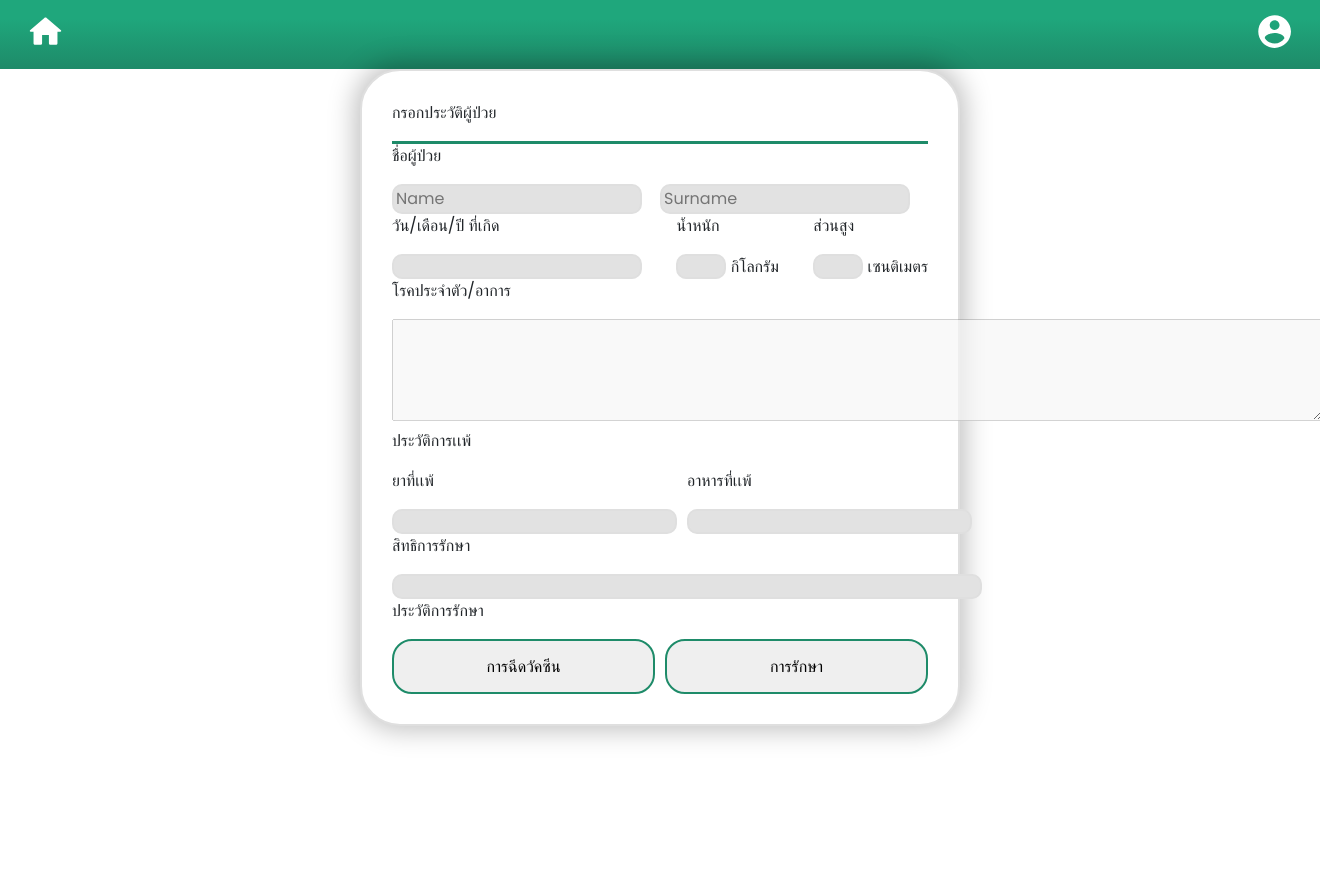
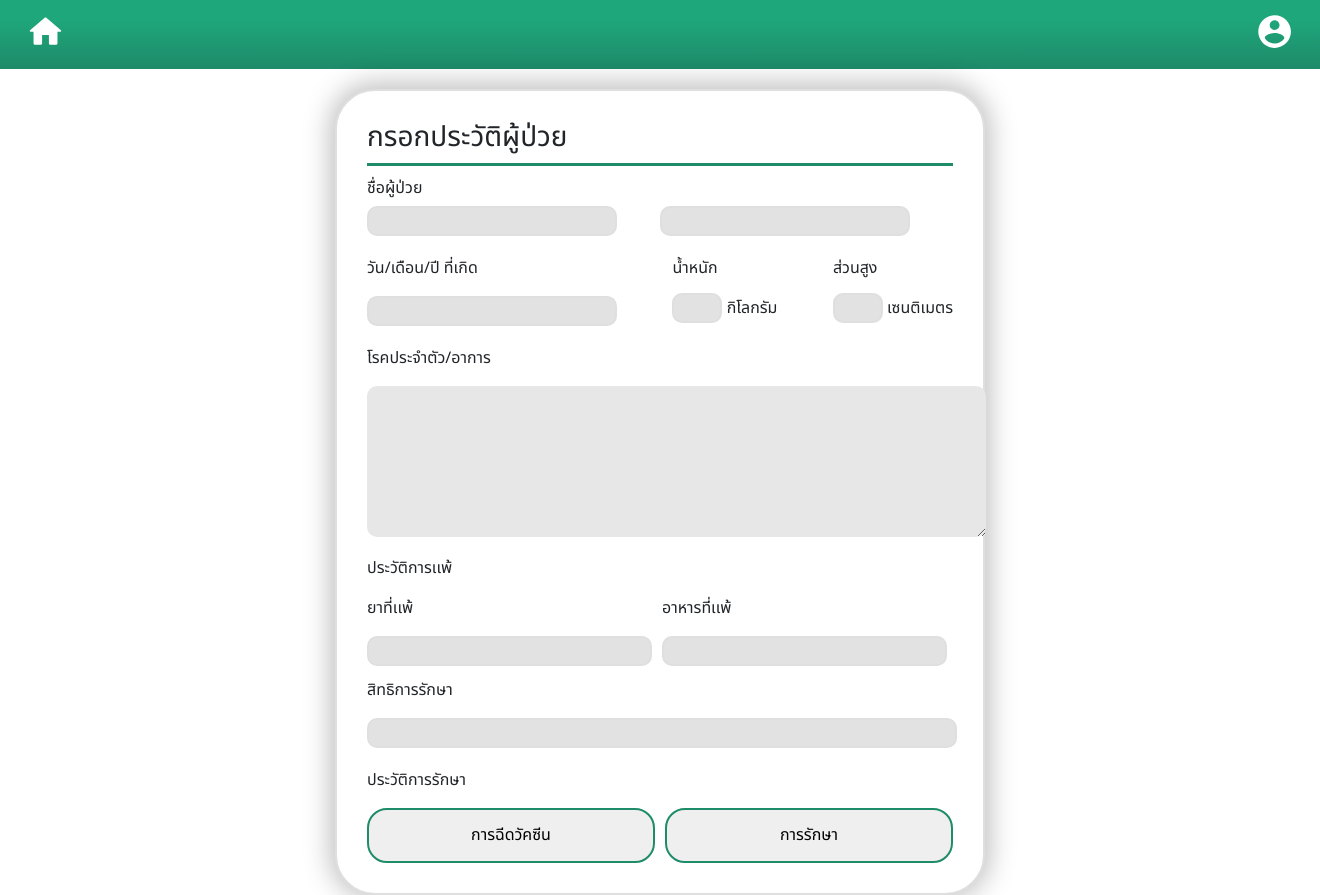
Before and after one commit to HRZXD/supmed-webapp, a PHP site: page /record.php in a window 1320 px wide. Before the commit the page ends 741 px from the top, so only its background shows below. Run offline with PHP 8.4, Linux system fonts and the light colour scheme; some libraries are stand-ins or nearby versions.

Commit message:
update 30-11
7.20pm

```diff
--- a/css/login-page.css
+++ b/css/loginstyle1.css
@@ -1,9 +1,4 @@
 @import url(https://fonts.googleapis.com/css2?family=Poppins);
-
-* {
-    font-family: 'Poppins', sans-serif;
-}
-
 .sections {
     display: flex;
     justify-content: center;
@@ -11,6 +6,7 @@
     width: 100%;
     height: 84vh;
     background:white;
+    font-family: 'Poppins', sans-serif;
 }
 
 .login-box {
--- a/css/record.css
+++ b/css/record1.css
@@ -1,7 +1,7 @@
-@import url('https://fonts.googleapis.com/css2?family=Noto+Sans+Thai:wght@300;400;500;600&family=Zen+Kaku+Gothic+New&display=swap');
+@import url('https://fonts.googleapis.com/css2?family=Noto+Sans+Thai&display=swap');
 
 .container-record {
-    width: 600px;
+    width: 650px;
     height: auto;
     background: white;
     border: 2px solid rgb(223, 223, 223);
@@ -11,50 +11,67 @@
     margin: auto auto;
     padding: 30px;
     font-family: 'Noto Sans Thai', sans-serif;
+    margin-top: 20px;
 }
 .text-header{
     border-bottom: 3px solid #1E8B69 ;
+    margin-bottom: 10px;
 }
 
 .input-n{
   display: grid;
   grid-template-columns: repeat(2, 1Fr);
-
 }
-
+.textarea-dis{
+    font-size: .88em;
+    font-weight: 300;
+    text-align: justify;
+    border-radius: 10px;
+    background: #E7E7E7;
+    border: 0;
+    word-wrap: break-word;
+}
 .in-n{
   border: 2px solid rgb(223, 223, 223);
   border-radius: 10px;
   background-color: rgb(226, 226, 226);
   width: 250px;
+  height: 30px;
+  margin-top: -10px;
+  margin-bottom: 20px;
+  margin-right: 10px;
 }
 .in-d{
     border: 2px solid rgb(223, 223, 223);
     border-radius: 10px;
     background-color: rgb(226, 226, 226);
     width: 50px;
-    height: 25px;
+    height: 30px;
+    margin-top: -10px;
+
 }
 .in-dmy{
     border: 2px solid rgb(223, 223, 223);
     border-radius: 10px;
     background-color: rgb(226, 226, 226);
     width: 250px;
-    height: 25px;
+    height: 30px;
+    margin-bottom:20px;
+
 }
 .in-t{
     border: 2px solid rgb(223, 223, 223);
     border-radius: 10px;
     background-color: rgb(226, 226, 226);
     width: 590px;
-    height: 25px;
+    height: 30px;
 }
 .in-m{
     border: 2px solid rgb(223, 223, 223);
     border-radius: 10px;
     background-color: rgb(226, 226, 226);
     width: 285px;
-    height: 25px;
+    height: 30px;
 
 }
 .disease-in{
@@ -70,23 +87,35 @@
     justify-content: space-between;
     gap: 10px;
 }
+.history-m-field{
+    margin-top: 60px;
+}
 .history-m-in{
     display: flex;
     flex-direction: row;
     gap: 10px;
 }
+.history-c-field{
+    margin-top: 20px;
+}
+.treatment-field{
+    margin-top: 12px;
+}
 .buttom-his{
     display: flex;
     flex-direction: row;
     gap: 10px;
+
 }
-button{
+.btn-ucs{
     width: 50%;
     height: 55px;
     border-radius: 20px;
     border: 2px solid  #1E8B69;
+    font-family: 'Noto Sans Thai', sans-serif;
+    font-size: 16px;
 }
-button:hover{
+.btn-ucs:hover{
     color:white;
     background:linear-gradient(180deg, #1FA77C 27.08%, #1E8B69 97.92%);
 }
--- a/index.php
+++ b/index.php
@@ -30,7 +30,7 @@ require_once "layout/header.php";
 
             <div class="box">
                 <br><br>
-                <img src="https://media.discordapp.net/attachments/1173988881394319422/1179414589167894598/-removebg-preview.png?ex=6579b26e&is=65673d6e&hm=b17ff82402c459b4c4cb13db404252830484762a06e97ed630a844a117e1974c&=&format=webp&quality=lossless&width=278&height=282" width="150" alt="note">
+                <a href="record.php"><img src="https://media.discordapp.net/attachments/1173988881394319422/1179414589167894598/-removebg-preview.png?ex=6579b26e&is=65673d6e&hm=b17ff82402c459b4c4cb13db404252830484762a06e97ed630a844a117e1974c&=&format=webp&quality=lossless&width=278&height=282" width="150" alt="note"></a>
                 <br>
                 <p>&nbsp;&nbsp;&nbsp;&nbsp;กรอกประวัติผู้ป่วย&nbsp;&nbsp;&nbsp;&nbsp;</p>
             </div>
--- a/layout/header.php
+++ b/layout/header.php
@@ -12,16 +12,14 @@ require_once "session.php"
     <meta name="viewport" content="width=device-width, initial-scale=1.0">
     <title>SUPMED</title>
     <link href="https://cdn.jsdelivr.net/npm/bootstrap@5.0.2/dist/css/bootstrap.min.css" rel="stylesheet" integrity="sha384-EVSTQN3/azprG1Anm3QDgpJLIm9Nao0Yz1ztcQTwFspd3yD65VohhpuuCOmLASjC" crossorigin="anonymous">
-    <link rel="stylesheet" href="node_modules/bootstrap/dist/css/bootstrap.min.css">
-    <script src="https://use.fontawesome.com/releases/v6.3.0/js/all.js" crossorigin="anonymous"></script>
+    <link rel="stylesheet" href="css/record1.css">
     <script src="https://cdn.jsdelivr.net/npm/bootstrap@5.0.2/dist/js/bootstrap.bundle.min.js" integrity="sha384-MrcW6ZMFYlzcLA8Nl+NtUVF0sA7MsXsP1UyJoMp4YLEuNSfAP+JcXn/tWtIaxVXM" crossorigin="anonymous"></script>
-    <link rel="stylesheet" href="css/login-page.css">
-    <link rel="stylesheet" href="css/nav-bar.css">
-    <link rel="stylesheet" href="css/main.css">
-    <link rel="stylesheet" href="css/record.css">
     <link rel="preconnect" href="https://fonts.googleapis.com">
     <link rel="preconnect" href="https://fonts.gstatic.com" crossorigin>
     <link href="https://fonts.googleapis.com/css2?family=Prompt:wght@300&display=swap" rel="stylesheet">
+    <link rel="stylesheet" href="css/loginstyle1.css">
+    <link rel="stylesheet" href="css/nav-bar.css">
+    <link rel="stylesheet" href="css/main.css">
 </head>
 
 <body>
--- a/record.php
+++ b/record.php
@@ -3,15 +3,16 @@
 require_once "layout/header.php";
 
 ?>
+
 <div class="container-record">
     <div class="text-header">
-            <p>กรอกประวัติผู้ป่วย</p>
+        <h3>กรอกประวัติผู้ป่วย</h3>
         <span></span>
     </div>
     <p>ชื่อผู้ป่วย</p>
     <div class="input-n">
-            <input type="text" id="name-in" placeholder="Name" class="in-n" disabled>
-            <input type="text" id="sur-in" placeholder="Surname" class="in-n" disabled>
+        <input type="text" id="name-in" class="in-n" disabled>
+        <input type="text" id="sur-in" class="in-n" disabled>
     </div>
     <div class="date-field">
         <div class="date-in">
@@ -34,7 +35,7 @@ require_once "layout/header.php";
     <div class="disease-field">
         <div class="disease-in">
           <p>โรคประจำตัว/อาการ</p>
-              <textarea name="text" id="disease" cols="65" rows="4" disabled></textarea>
+          <textarea name="text" id="disease" cols="75%" rows="7" disabled class="textarea-dis"></textarea>
         </div>
     </div>
     <div class="history-m-field">
@@ -63,14 +64,13 @@ require_once "layout/header.php";
           <p>ประวัติการรักษา</p>
         </div>
         <div class="buttom-his">
-              <button id="but-his">
+          <button class="btn-ucs">
             การฉีดวัคซีน
           </button>
-              <button id="but-his">
+          <button class="btn-ucs">
             การรักษา
           </button>
         </div>
       </div>
 </div>
 </body>
-</html>
```
Lines whose indentation alone changed are shown as unchanged.
